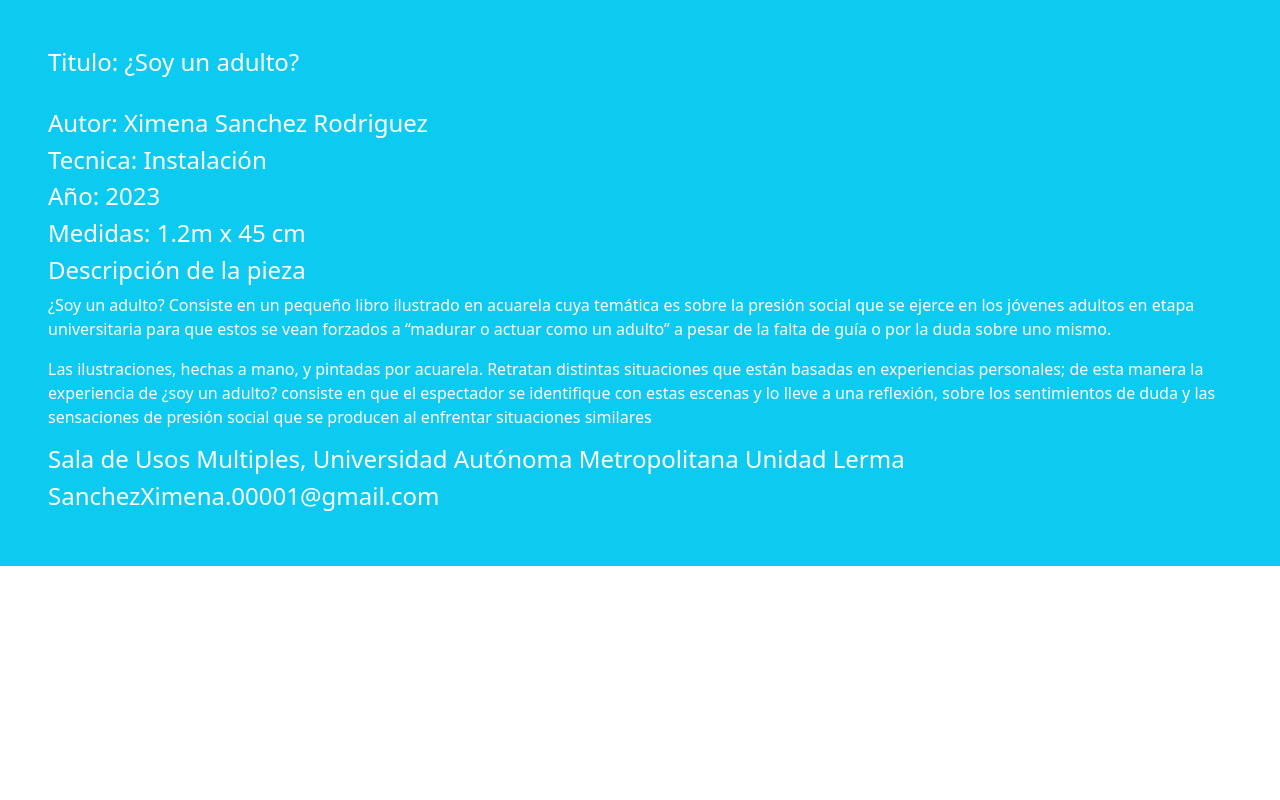
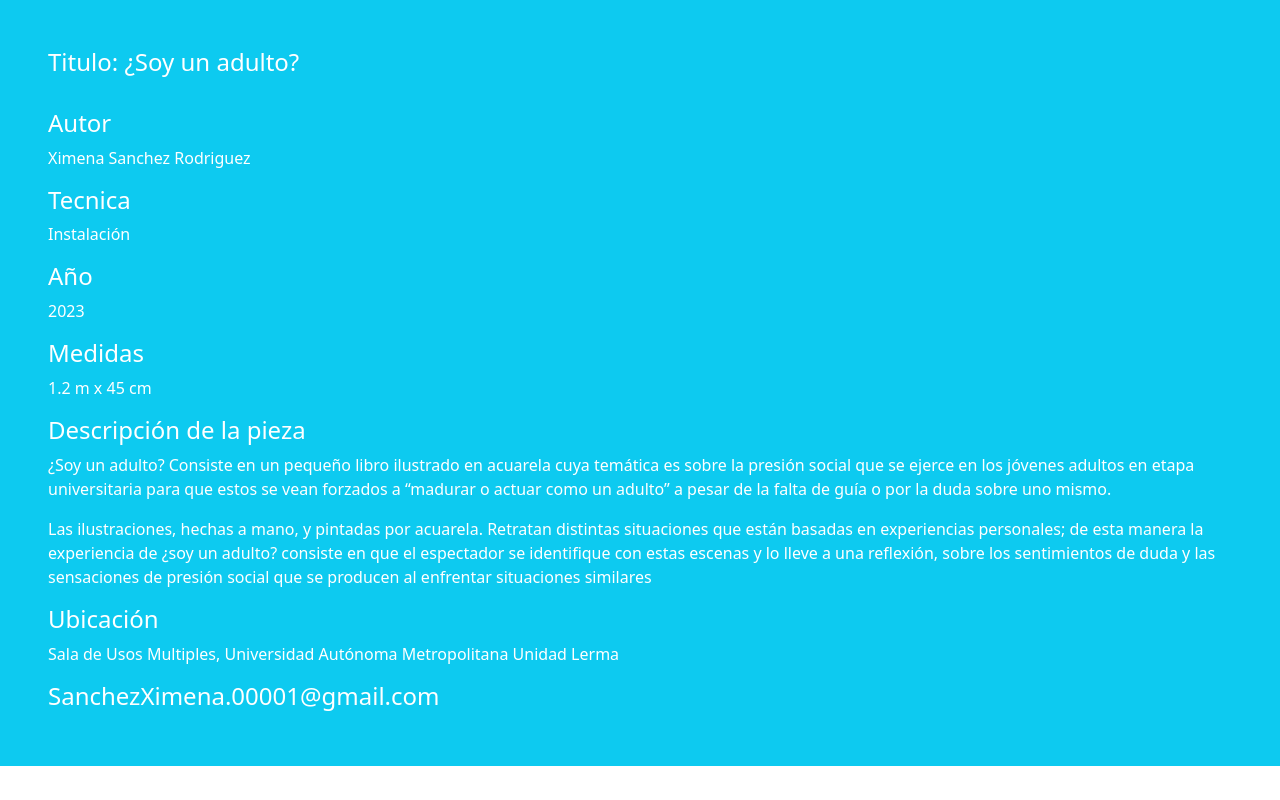
Before and after one commit to hvillase/metamorfosis, a plain HTML site: page ximena.html in a window 1280 px wide. Drawn offline with nearby package versions, Linux system fonts and the light colour scheme.

Commit message:
modified

```diff
--- a/ximena.html
+++ b/ximena.html
@@ -16,13 +16,17 @@
 
 <h4>Titulo: ¿Soy un adulto?</h4>
 <br>
-<h4>Autor: Ximena Sanchez Rodriguez</h4>
+<h4>Autor</h4>
+<p>Ximena Sanchez Rodriguez</p>
 
-<h4>Tecnica: Instalación</h4>
+<h4>Tecnica</h4>
+<p>Instalación</p>
 
-<h4>Año: 2023</h4>
+<h4>Año</h4>
+<p>2023</p>
 
-<h4>Medidas: 1.2m x 45 cm</h4>
+<h4>Medidas</h4>
+<p>1.2 m x 45 cm</p>
 
 <h4>Descripción de la pieza</h4>
 <p>
@@ -32,7 +36,8 @@
     Las ilustraciones, hechas a mano, y pintadas por acuarela. Retratan distintas situaciones que están basadas en experiencias personales; de esta manera la experiencia de ¿soy un adulto? consiste en que el espectador se identifique con estas escenas y lo lleve a una reflexión, sobre los
     sentimientos de duda y las sensaciones de presión social que se producen al enfrentar situaciones similares
 </p>
-<h4>Sala de Usos Multiples, Universidad Autónoma Metropolitana Unidad Lerma</h4>
+<h4>Ubicación</h4>
+<p>Sala de Usos Multiples, Universidad Autónoma Metropolitana Unidad Lerma</p>
 
 <h4>SanchezXimena.00001@gmail.com</h4>
 
```
